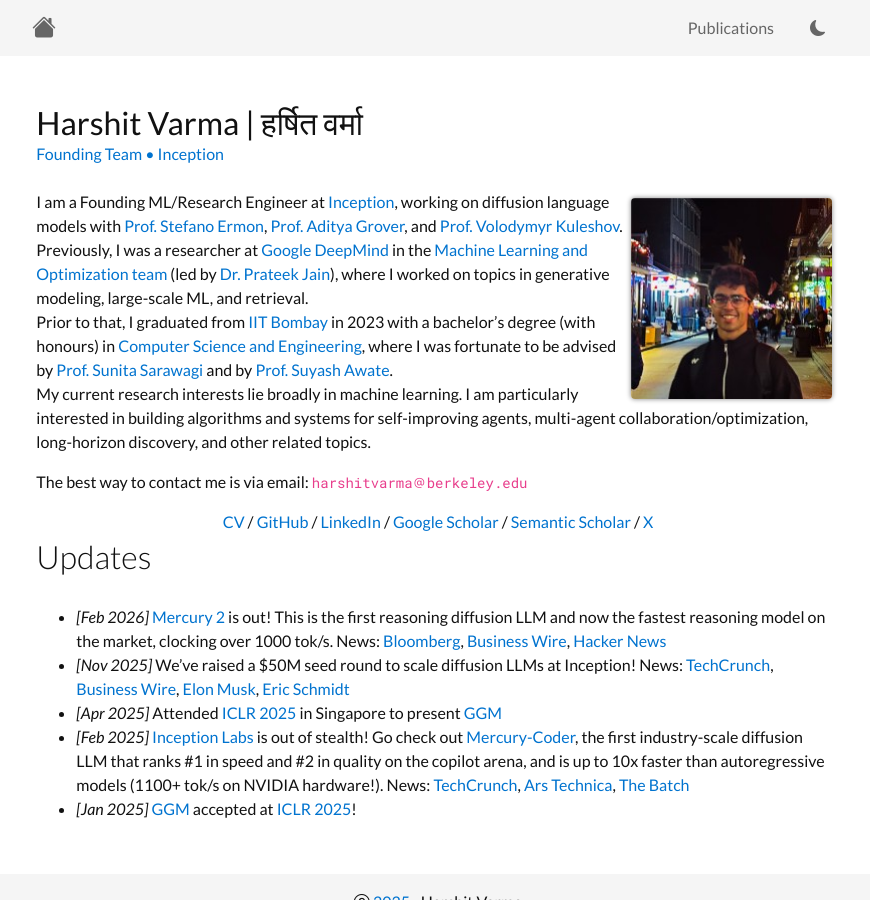
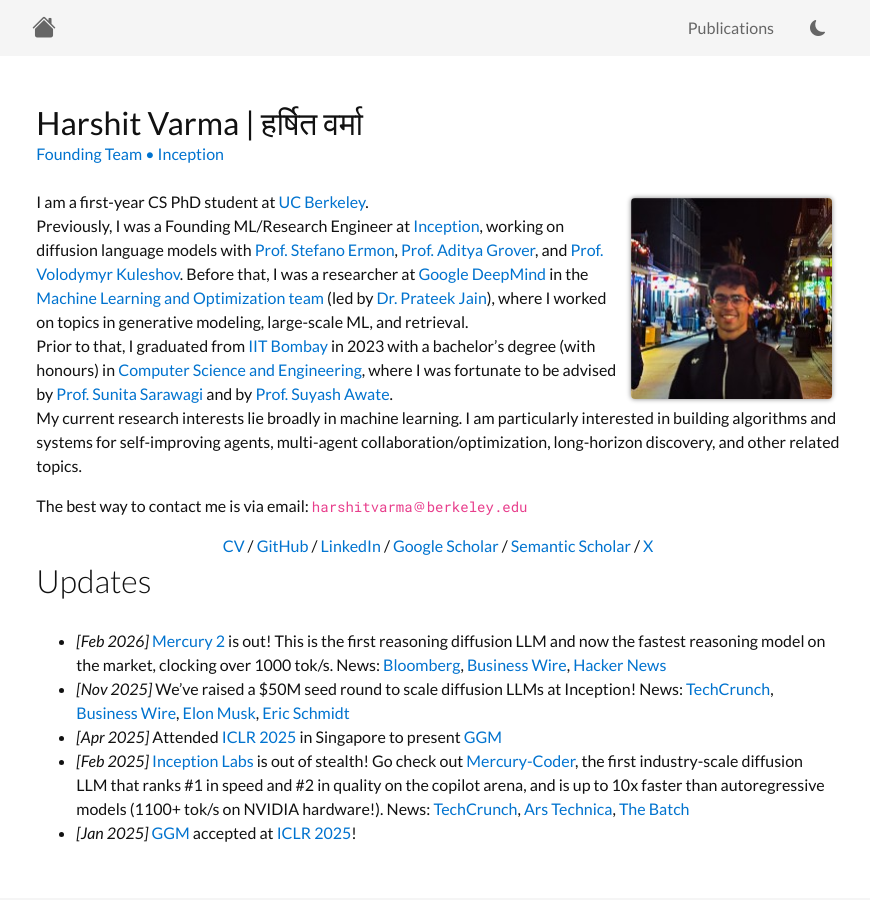
Before and after one commit to hrshtv/hrshtv.github.io, a Jekyll site: the page built from index.html, in a window 1280 px wide and 900 px high. Shown: the whole window, without its empty margins (202-1072 px from the left). Built offline with Jekyll 4.4.1, drawn with Linux system fonts in a browser that asks for light colours; nearby versions of some CDN libraries.

Commit message:
Revise about_content with current academic status
Updated personal information and academic status in the about section.

```diff
--- a/_includes/about_content.md
+++ b/_includes/about_content.md
@@ -1,4 +1,6 @@
-I am a Founding ML/Research Engineer at [Inception](https://www.inceptionlabs.ai/), working on diffusion language models with [Prof. Stefano Ermon](https://cs.stanford.edu/~ermon/), [Prof. Aditya Grover](https://aditya-grover.github.io/), and [Prof. Volodymyr Kuleshov](https://www.cs.cornell.edu/~kuleshov/). Previously, I was a researcher at [Google DeepMind](https://deepmind.google/) in the [Machine Learning and Optimization team](https://research.google/teams/india-research-lab/) (led by [Dr. Prateek Jain](https://www.prateekjain.org/)), where I worked on topics in generative modeling, large-scale ML, and retrieval.
+I am a first-year CS PhD student at [UC Berkeley](https://eecs.berkeley.edu/).
+Previously, I was a Founding ML/Research Engineer at [Inception](https://www.inceptionlabs.ai/), working on diffusion language models with [Prof. Stefano Ermon](https://cs.stanford.edu/~ermon/), [Prof. Aditya Grover](https://aditya-grover.github.io/), and [Prof. Volodymyr Kuleshov](https://www.cs.cornell.edu/~kuleshov/).
+Before that, I was a researcher at [Google DeepMind](https://deepmind.google/) in the [Machine Learning and Optimization team](https://research.google/teams/india-research-lab/) (led by [Dr. Prateek Jain](https://www.prateekjain.org/)), where I worked on topics in generative modeling, large-scale ML, and retrieval.
 Prior to that, I graduated from [IIT Bombay](http://www.iitb.ac.in/) in 2023 with a bachelor's degree (with honours) in [Computer Science and Engineering](https://www.cse.iitb.ac.in/), where I was fortunate to be advised by [Prof. Sunita Sarawagi](https://www.cse.iitb.ac.in/~sunita/) and by [Prof. Suyash Awate](https://www.cse.iitb.ac.in/~suyash/).
 My current research interests lie broadly in machine learning. I am particularly interested in building algorithms and systems for self-improving agents, multi-agent collaboration/optimization, long-horizon discovery, and other related topics.
 
```
